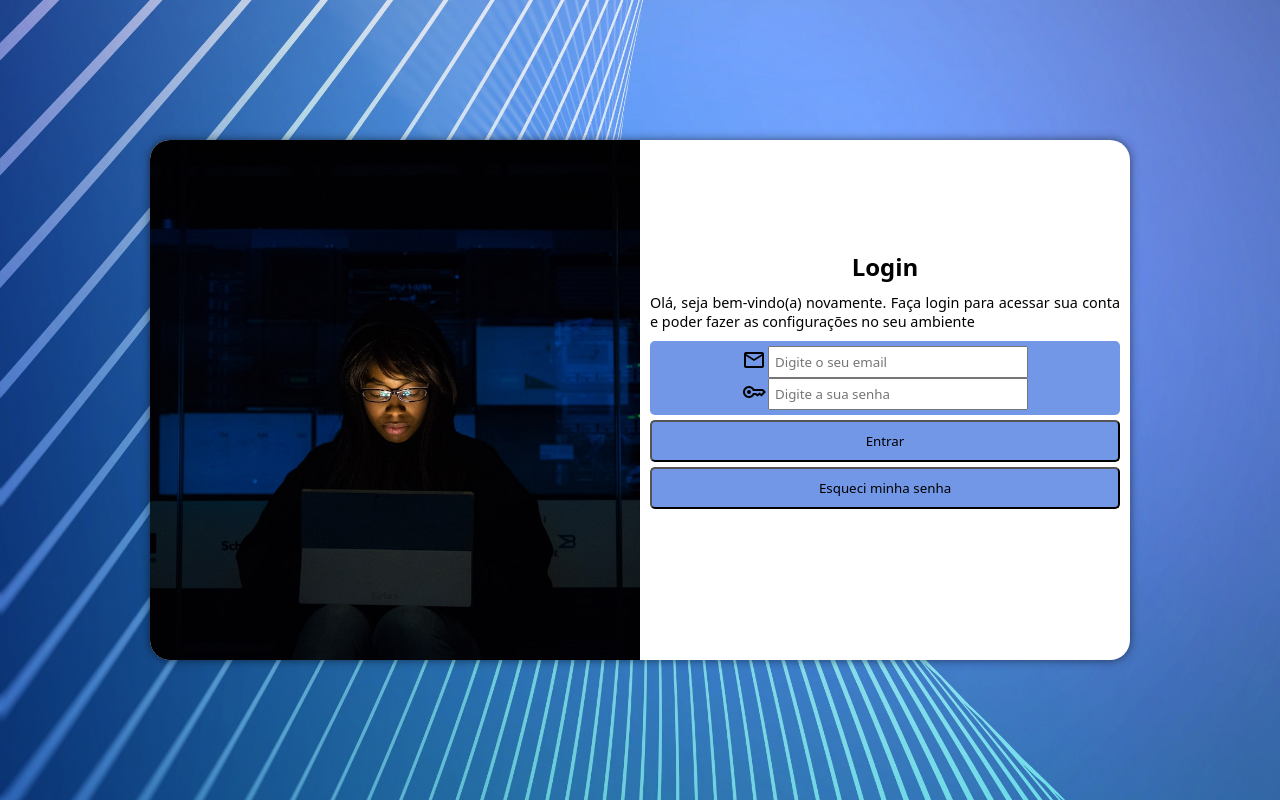
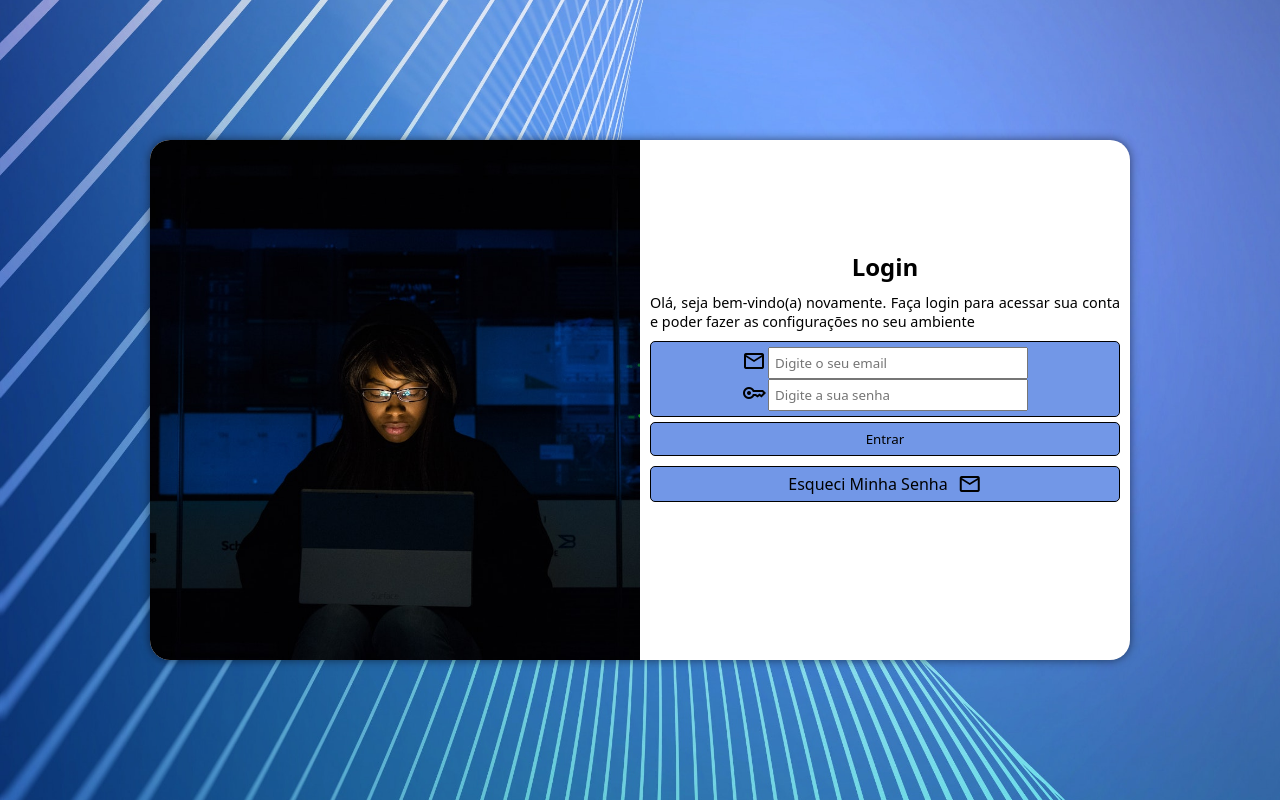
Before and after one commit to bielnascf/tela-login, a plain HTML site: page index.html in a window 1280 px wide. Drawn offline with nearby package versions, Linux system fonts and the light colour scheme.

Commit message:
configurei o link

```diff
--- a/css/style.css
+++ b/css/style.css
@@ -64,6 +64,7 @@ main p {
     margin: 0 10px;
     border-radius: 5px;
     padding: 5px;
+    border: 1px solid #000000;
 }
 
 .container-email {
@@ -95,13 +96,15 @@ main p {
 .container-submit {
     margin: 5px 10px;
     border-radius: 5px;
+    padding-bottom: 5px;
 }
 
 .container-submit input {
-    padding: 10px;
+    padding: 7px;
     width: 100%;
     background-color: #7297e7;
     border-radius: 5px;
+    border: 1px solid #000000;
 }
 
 .container-submit input:hover {
@@ -114,14 +117,21 @@ main p {
     border-radius: 5px;
 }
 
-.container-recovery input {
-    padding: 10px;
-    width: 100%;
+.container-recovery .recovery {
+    display: flex;
+    align-items: center;
+    gap: 10px;
+    justify-content: center;
+    padding: 5px;
     background-color: #7297e7;
     border-radius: 5px;
+    text-decoration: none;
+    text-align: center;
+    color: #000000;
+    border: 1px solid #000000;
 }
 
-.container-recovery input:hover {
+.container-recovery .recovery:hover {
     background-color: #2e468e;
     cursor: pointer;
 }
--- a/index.html
+++ b/index.html
@@ -26,18 +26,18 @@
                     <div class="container-infos">
                         <div class="container-email">
                             <label for="iemail"><span class="material-symbols-outlined" id="icon-email">mail</span></label>
-                            <input type="email" name="email" id="iemail" placeholder="Digite o seu email" size="26" required>
+                            <input type="email" name="email" id="iemail" placeholder="Digite o seu email" size="26" maxlength="30" required>
                         </div>
                         <div class="container-password">
                             <label for="ipassword"><span class="material-symbols-outlined" id="icon-password">key</span></label>
-                            <input type="password" name="password" id="ipassword" placeholder="Digite a sua senha" min="8" max="15" size="26" required>
+                            <input type="password" name="password" id="ipassword" placeholder="Digite a sua senha" minlength="8" maxlength="15" size="26" required>
                         </div>
                     </div>
                     <div class="container-submit">
                         <input type="submit" value="Entrar">
                     </div>
                     <div class="container-recovery">
-                        <input type="reset" value="Esqueci minha senha">
+                        <a href="#" class="recovery">Esqueci Minha Senha<span class="material-symbols-outlined" id="icon-email">mail</span></a>
                     </div>
                 </form>
             </div>
```
